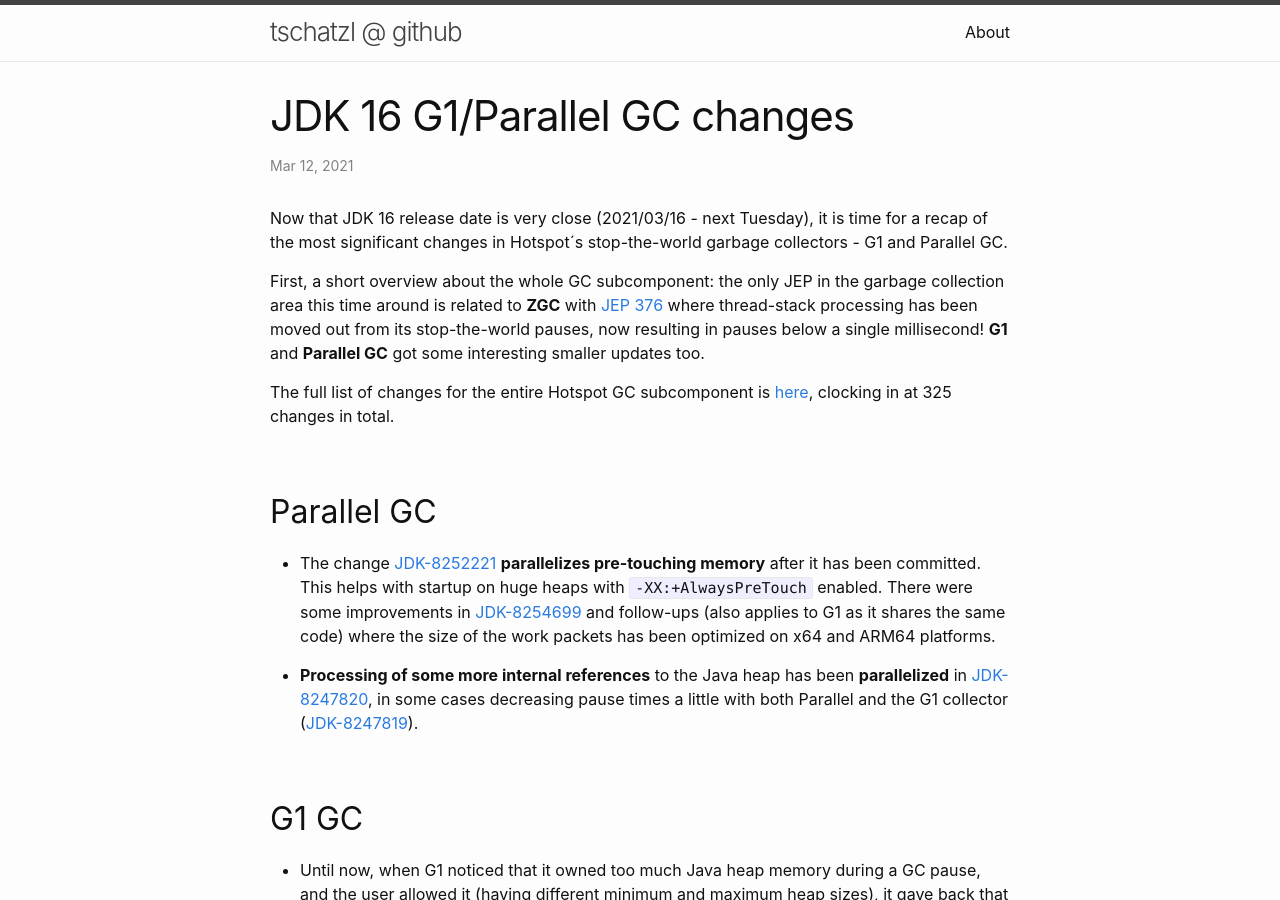
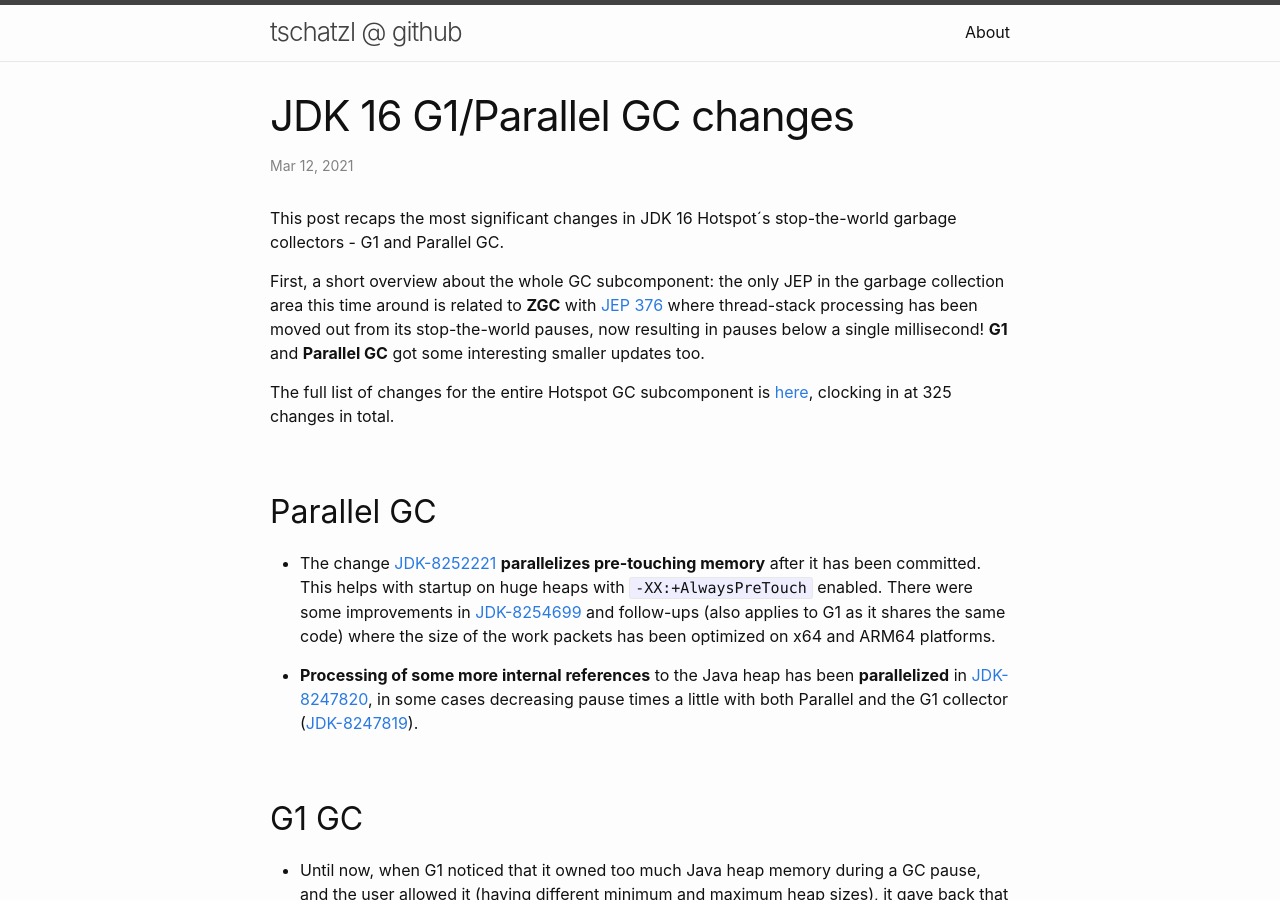
Before and after one commit to tschatzl/tschatzl.github.io, a Jekyll site: the page built from _posts/2021-03-12-jdk16-g1-parallel-gc-changes.md, in a window 1280 px wide and 900 px high. Built offline with Jekyll 4.4.1, drawn with Linux system fonts in a browser that asks for light colours.

Commit message:
More suggestions by delabassee

```diff
--- a/_posts/2021-03-12-jdk16-g1-parallel-gc-changes.md
+++ b/_posts/2021-03-12-jdk16-g1-parallel-gc-changes.md
@@ -6,7 +6,7 @@ date:   2021-03-12 16:39:24 +0200
 tags: [GC, G1, Parallel, JDK 16, Performance]
 ---
 
-Now that JDK 16 release date is very close (2021/03/16 - next Tuesday), it is time for a recap of the most significant changes in Hotspot´s stop-the-world garbage collectors - G1 and Parallel GC.
+This post recaps the most significant changes in JDK 16 Hotspot´s stop-the-world garbage collectors - G1 and Parallel GC.
 
 First, a short overview about the whole GC subcomponent: the only JEP in the garbage collection area this time around is related to **ZGC** with [JEP 376](https://openjdk.java.net/jeps/376) where thread-stack processing has been moved out from its stop-the-world pauses, now resulting in pauses below a single millisecond! **G1** and **Parallel GC** got some interesting smaller updates too.
 
```
